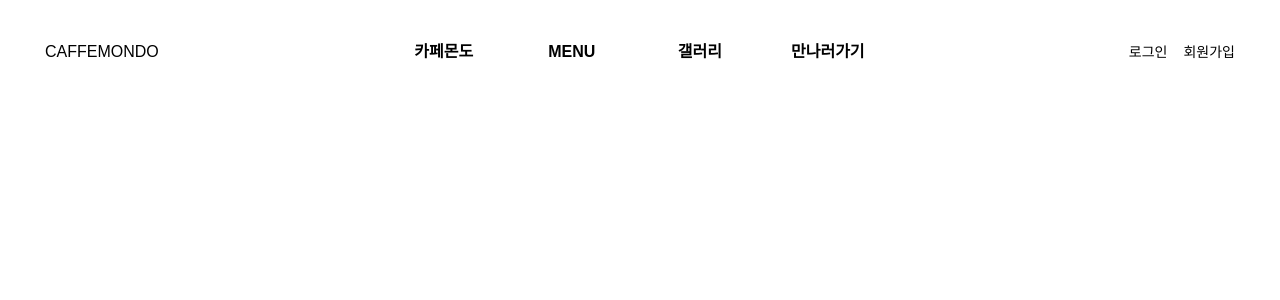
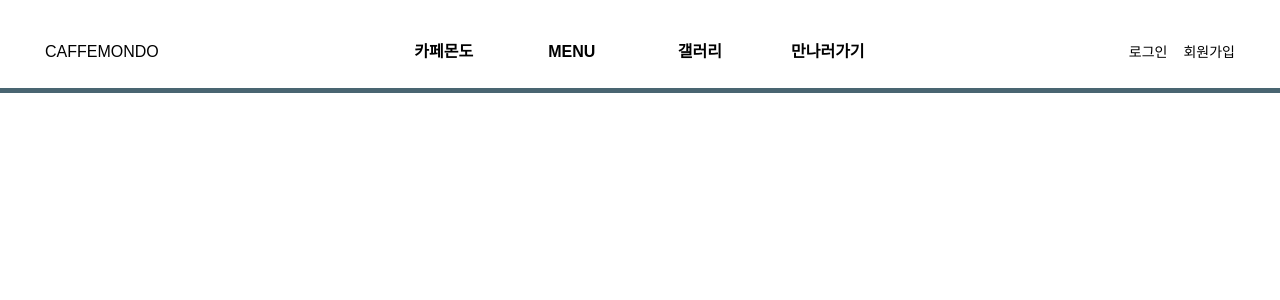
Before and after one commit to swpark907/cafe_mondo, a React (Create React App) app: page /auth in a window 1280 px wide. Shown: the top 300 px of the page. Built offline with nearby package versions, Linux system fonts and the light colour scheme.

Commit message:
update navbar outline

```diff
--- a/src/components/Navbar/Navbar.css
+++ b/src/components/Navbar/Navbar.css
@@ -9,11 +9,13 @@
   padding: 2rem 1rem 1rem;
   background-color: var(--color-white);
   transition: all 250ms;
+  border-bottom: 5px solid rgba(73,101,113, 1);
 }
 
 .app__navbar.on{
   background-color: rgba(255,255,255,0.8);
   padding: 0.5rem;
+  border-bottom: 5px solid rgba(73,101,113, 0.5);
 }
 
 .app__navbar-container{
```
